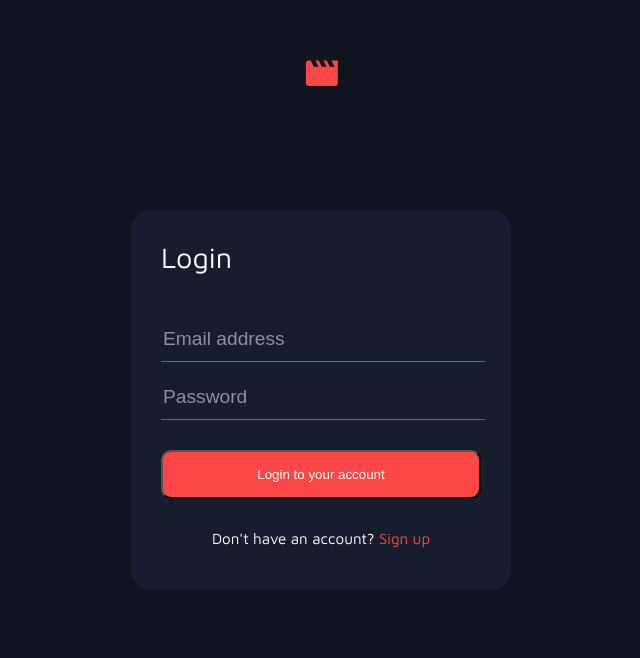
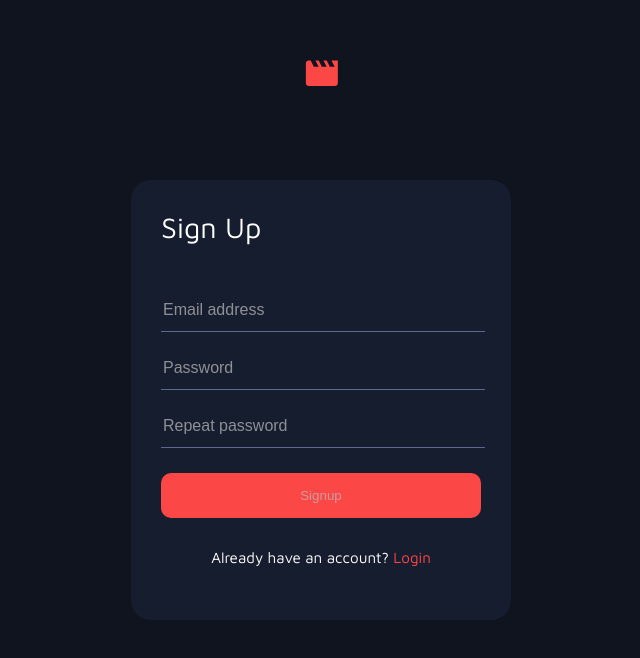
Before and after one commit to lolaeva/entertainment-web-app, a React (Create React App) app: page /signup in a window 1280 px wide. Before the commit this address led to /login. Shown: the top 658 px of the page, without its empty margins (319-959 px from the left). Built offline with nearby package versions, Linux system fonts and the light colour scheme.

Commit message:
handle signup

```diff
--- a/src/App.js
+++ b/src/App.js
@@ -10,6 +10,7 @@ import NoPage from './components/NoPage'
 import Login from './components/Login'
 
 import showsService from './services/showsService'
+import Signup from './components/Signup'
 
 const getToken = (token) => {
   // const token = localStorage.getItem('user-token')
@@ -104,6 +105,7 @@ function App() {
     <Routes className="App">
       <Route path="/" element={<LoginLayout />}>
         <Route path="login" element={<Login setToken={setToken}/>} />
+        <Route path="signup" element={<Signup setToken={setToken}/>} />
       </Route>
       <Route path="/" element={<Layout searchText={searchText} setSearchText={setSearchText} setToken={setToken} />}>
         <Route
--- a/src/components/Signup.js
+++ b/src/components/Signup.js
@@ -1,29 +1,57 @@
-import { useState } from 'react'
+import { useState, useEffect } from 'react'
 import { useNavigate, useLocation } from 'react-router-dom'
 import { Link } from 'react-router-dom'
 import Logo from '../assets/icons/logo.svg'
 import loginService from '../services/loginService'
 
-const Signup = () => {
+const Signup = ({setToken}) => {
   const [email, setEmail] = useState('')
   const [password, setPassword] = useState('')
+  const [checkPassword, setCheckPassword] = useState('')
+  const [error, setError] = useState(null)
+  const [buttonDisabled, setButtonDisabled] = useState(true)
   const navigate = useNavigate()
   const location = useLocation()
   let from = location.state?.from?.pathname || '/'
 
-
   const signup = async (e) => {
     e.preventDefault()
-    const user = await loginService.signup({email, password})
-    if(user.token) {
+    const user = await loginService.signup({ email, password })
+    if (user.token) {
       localStorage.setItem('user-token', user.token)
       navigate(from, { replace: true })
+      setToken(user.token)
     }
   }
 
-  const checkPassword = () => {
+  const isPasswordEqual = (first, second) => {
+    if (first === second) return true
+    else return false
+  }
 
-  }
+
+
+  useEffect(() => {
+    const checkPasswordEquality = () => {
+      if (isPasswordEqual(password, checkPassword)) {
+        setPassword(password)
+        setError(null)
+        setButtonDisabled(false)
+        return true
+      } else {
+        // show error
+        setError('Password is not equal')
+        setButtonDisabled(true)
+        return false
+      }
+    }
+
+    if (password && checkPassword && password.length === checkPassword.length) {
+      checkPasswordEquality()
+    } else {
+      setButtonDisabled(true)
+    }
+  }, [password, checkPassword])
 
   return (
     <div className="signup login-section">
@@ -36,22 +64,26 @@ const Signup = () => {
           <input
             className="input"
             type="email"
+            value={email}
             placeholder="Email address"
             onInput={(e) => setEmail(e.target.value)}
           />
           <input
             className="input"
             type="password"
+            value={password}
             placeholder="Password"
             onInput={(e) => setPassword(e.target.value)}
           />
           <input
             className="input"
             type="password"
+            value={checkPassword}
             placeholder="Repeat password"
-            onInput={(e) => checkPassword(e.target.value)}
+            onInput={(e) => setCheckPassword(e.target.value)}
           />
-          <button className="button" onClick={signup}>
+          {error && <div className='error-message'>{error}</div>}
+          <button className="button" onClick={signup} disabled={buttonDisabled}>
             Signup
           </button>
         </form>
--- a/src/index.css
+++ b/src/index.css
@@ -73,10 +73,16 @@ a {
   width: 100%;
   padding: 15px;
   border-radius: 10px;
-  margin-top: 30px;
+  margin-top: 25px;
   background-color: var(--focus-color);
   color: var(--grayscale-0-color);
   cursor: pointer;
+}
+
+.button:disabled {
+  border: none;
+  cursor: not-allowed;
+  color: var(--grayscale-2-color);
 }
 
 .input:focus,
@@ -93,6 +99,12 @@ a {
   border-bottom: 1px solid var(--secondary-color);
   color: var(--grayscale-0-color);
   caret-color: var(--focus-color);
+}
+
+.error-message {
+  margin-top: 10px;
+  font-size: 1.1rem;
+  color: var(--focus-color);
 }
 
 .navigation {
@@ -196,8 +208,11 @@ a {
 }
 
 ::-webkit-input-placeholder {
+  color: var(--grayscale-2-color);
+}
+
+.search-input::-webkit-input-placeholder {
   font-size: 1.2rem;
-  color: var(--grayscale-2-color);
 }
 
 .search-icon {
@@ -205,7 +220,8 @@ a {
   height: 70%;
 }
 
-.general-section h1, .trending-section h1 {
+.general-section h1,
+.trending-section h1 {
   margin-bottom: 20px;
   margin-top: 0;
 }
@@ -369,9 +385,11 @@ p.item-details__title {
   position: relative;
   width: 100vw;
   height: 100vh;
-  /* width: calc(100vw - var(--margin-left-desktop)); */
-  /* height: calc(100vh - var(--padding-top-desktop) - var(--search-height)); */
   margin: 0;
+}
+
+.login-section ::-webkit-input-placeholder {
+  font-size: 1rem;
 }
 
 .login-section__content {
@@ -421,8 +439,7 @@ p {
   font-size: 0.85rem;
 }
 
-
-@media screen and (max-width: 820px)  {
+@media screen and (max-width: 820px) {
   main {
     margin-left: var(--margin-left-tablet);
     padding-top: var(--padding-top-tablet);
@@ -484,7 +501,7 @@ p {
     top: -10px;
     border-bottom: 10px solid white;
     border-top: none;
-}
+  }
 }
 
 @media screen and (max-width: 450px) {
```
